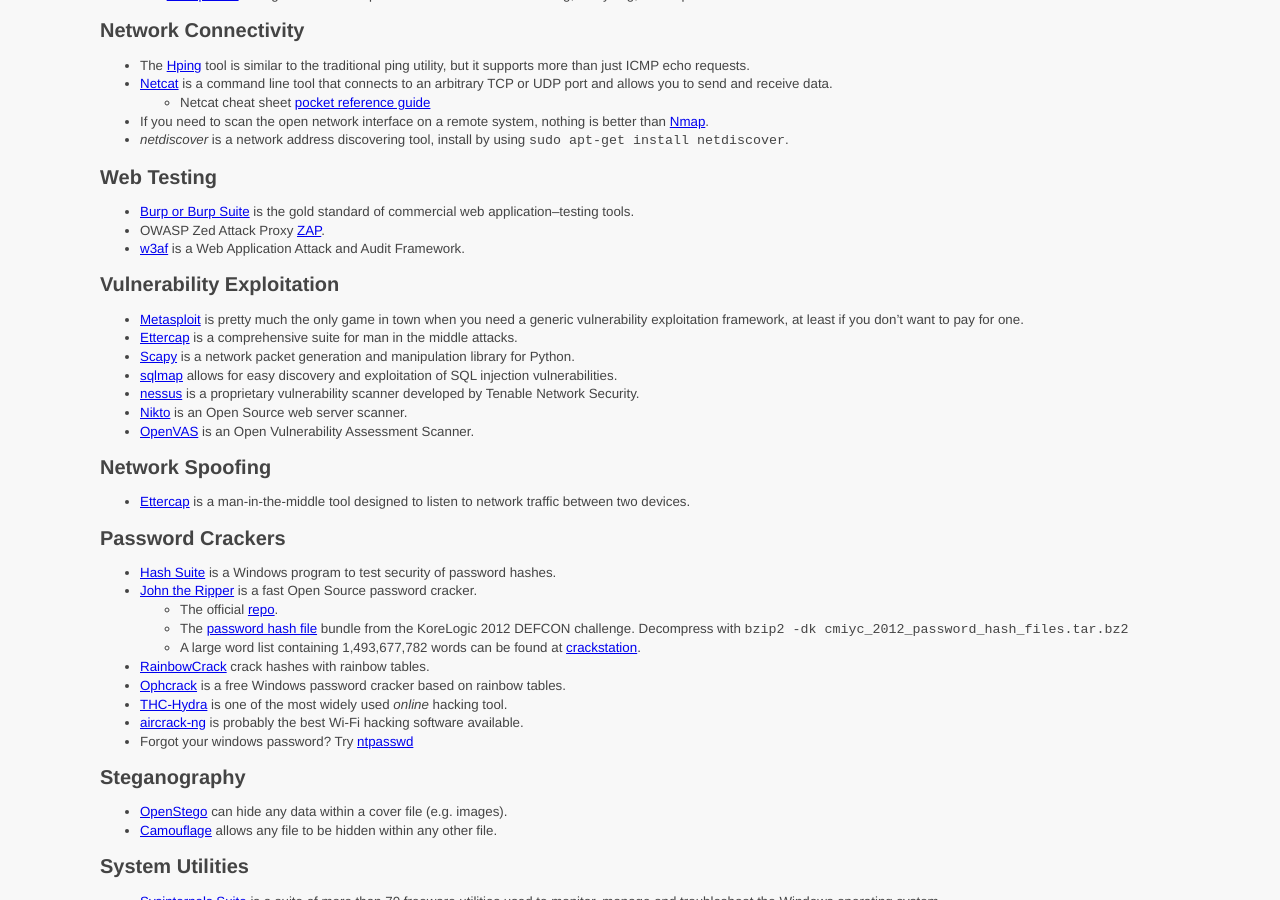
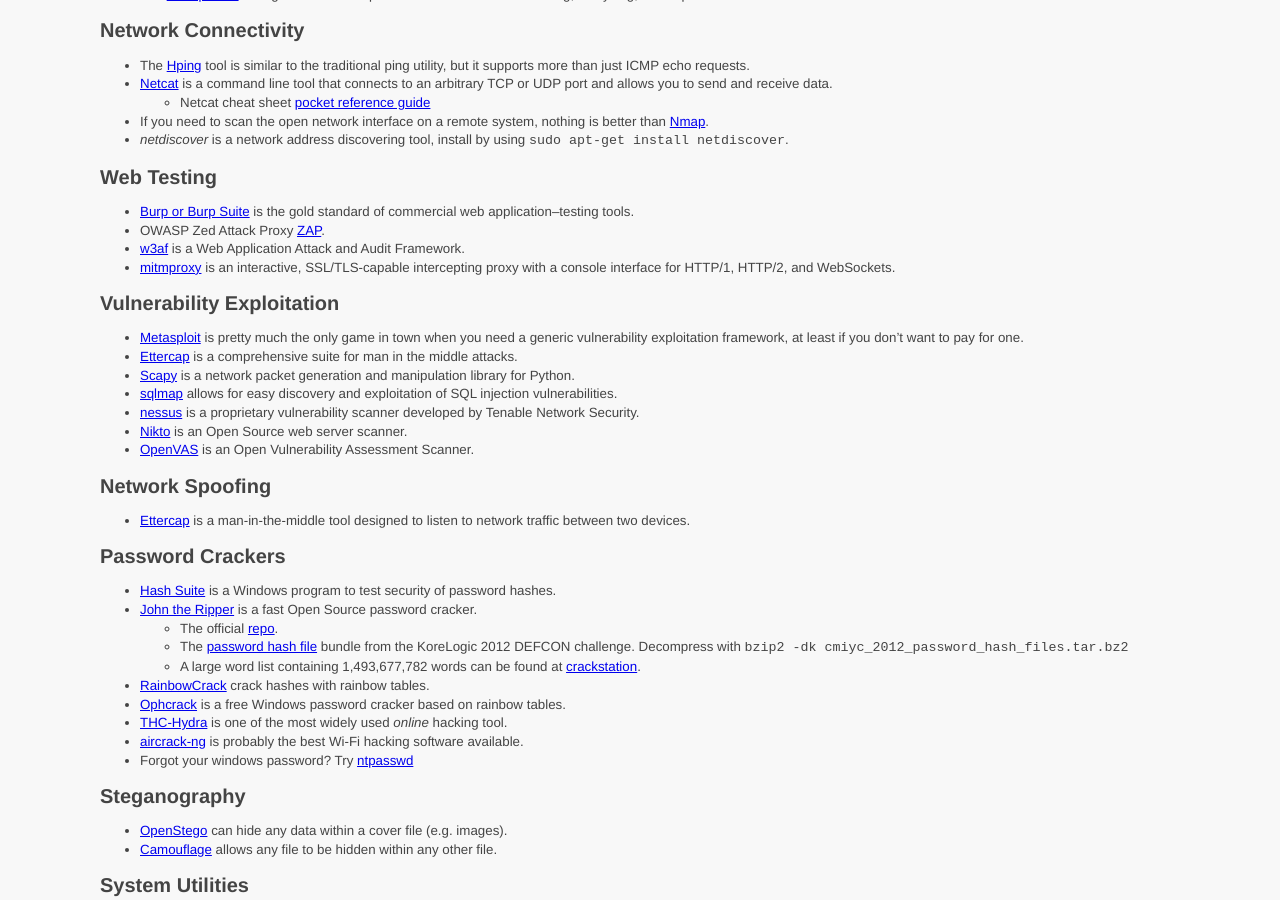
Before and after one commit to ycpcs/cs335-spring2020, a Jekyll site: the page built from resources/index.md, in a window 1280 px wide and 900 px high, scrolled down 490 px. Built offline with Jekyll 4.4.1, drawn with Linux system fonts in a browser that asks for light colours.

Commit message:
add mitm proxy

```diff
--- a/resources/index.md
+++ b/resources/index.md
@@ -41,6 +41,7 @@ Web Testing
 - [Burp or Burp Suite](https://portswigger.net/burp) is the gold standard of commercial web application–testing tools.
 - OWASP Zed Attack Proxy [ZAP](https://www.zaproxy.org/).
 - [w3af](http://w3af.org/) is a Web Application Attack and Audit Framework.
+- [mitmproxy](https://mitmproxy.org/) is an interactive, SSL/TLS-capable intercepting proxy with a console interface for HTTP/1, HTTP/2, and WebSockets.
 
 Vulnerability Exploitation
 ------------------------------------
```
